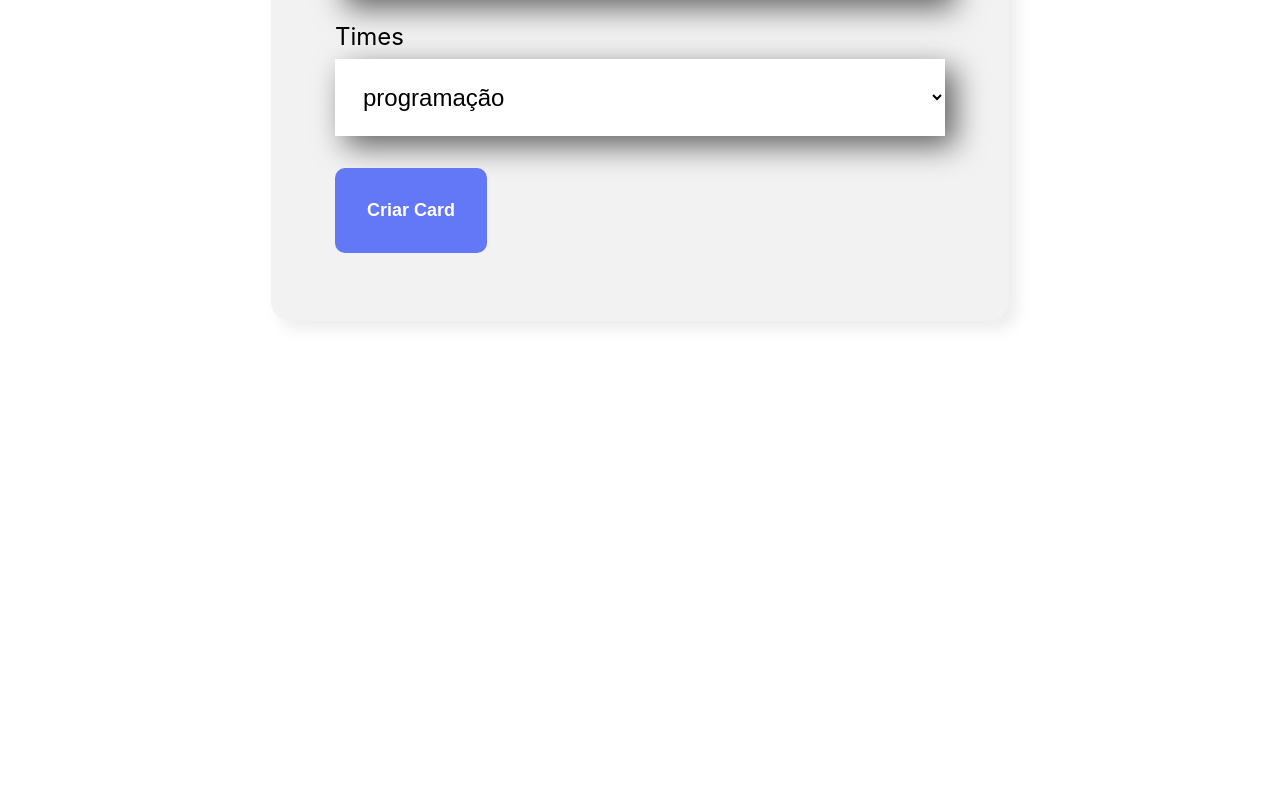
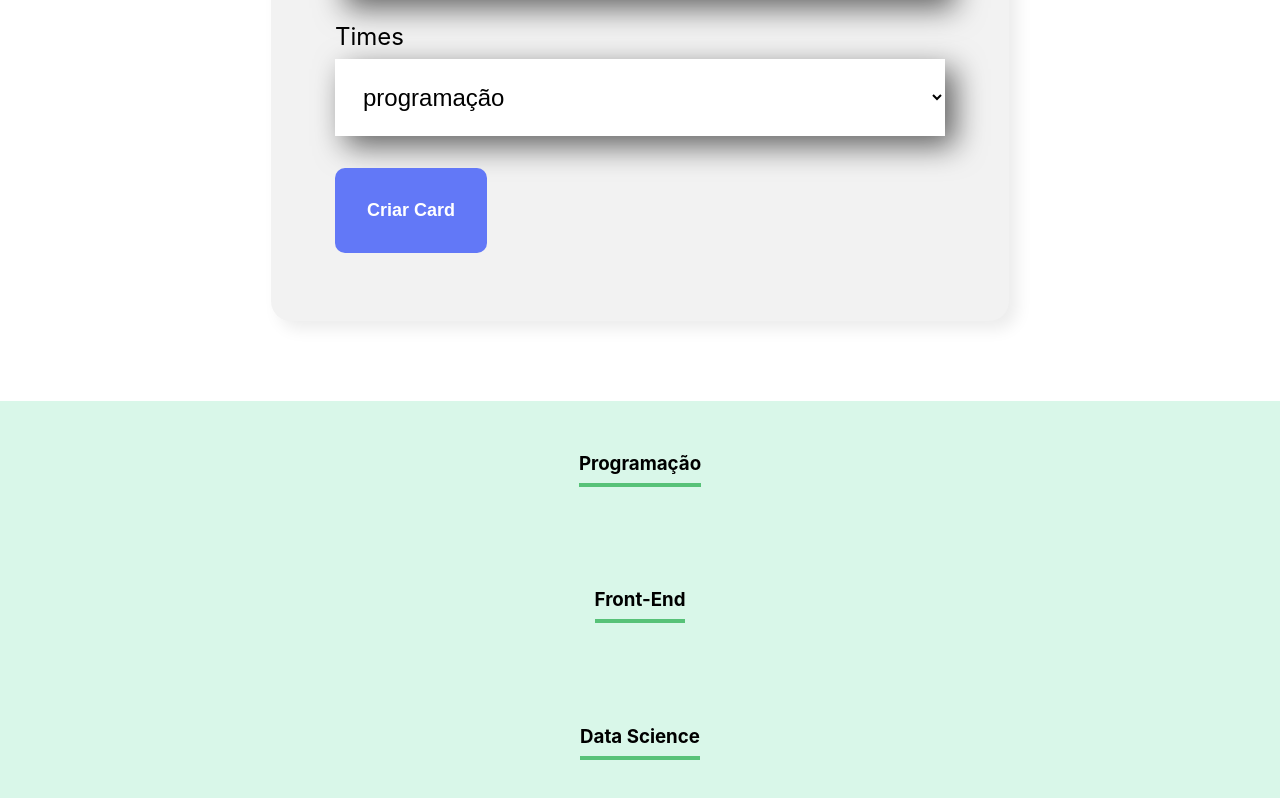
Before and after one commit to renatofm-dev/React-desenvolvendo-com-JavaScript, a React (Create React App) app: page / in a window 1280 px wide. Shown: the part 1076-1874 px from the top of the page. Before the commit the page ends 1477 px from the top, so only its background shows below. Built offline with nearby package versions, Linux system fonts and the light colour scheme.

Commit message:
create ./TIme

```diff
--- a/src/App.js
+++ b/src/App.js
@@ -1,8 +1,9 @@
 
 import { useState } from 'react';
 import Banner from './componentes/Banner/Banner';
+import Formulario from './componentes/Formulario';
+import Time from './componentes/Time/inde';
 
-import Formulario from './componentes/Formulario';
 
 function App() {
   const [colaboradores, setColaboradores] = useState([]);
@@ -14,6 +15,9 @@
     <div className="App">
       <Banner></Banner>
       <Formulario aoColaboradorCadastrado = {colaborador => aoNovoColaboradorCadastrado(colaborador)}/>
+      <Time nome="Programação"/>
+      <Time nome="Front-End"/>
+      <Time nome="Data Science"/>
     </div>
   );
 }
--- /dev/null
+++ b/src/componentes/Time/Time.css
@@ -0,0 +1,15 @@
+.time {
+    text-align: center;
+    padding: 32px;
+    background-color: #D9f7e9;
+
+}
+
+.time h3 {
+    font-size: 32;
+    border-bottom: 4px solid #57c278;
+    display: inline-block;
+    padding-bottom: 8px;
+
+
+}
--- /dev/null
+++ b/src/componentes/Time/inde.js
@@ -0,0 +1,13 @@
+import './Time.css'
+
+const Time = (props) => {
+    return (
+        <section className='time'>
+            <h3>{props.nome}</h3>
+        </section>
+
+    )
+
+}
+
+export default Time
```
